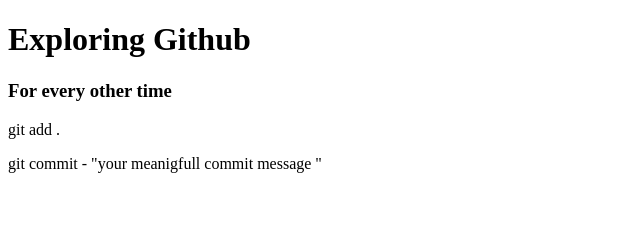
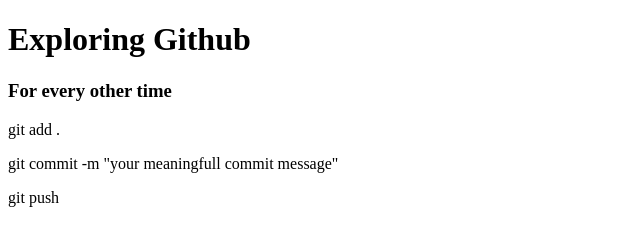
Before and after one commit to sozon59/my-second-github, a plain HTML site: page index.html in a window 1280 px wide. Shown: the whole page, without its empty margins (0-640 px from the left). Drawn offline with Linux system fonts and the light colour scheme.

Commit message:
your meaningfull commit message

```diff
--- a/index.html
+++ b/index.html
@@ -10,7 +10,8 @@
     <div>
         <h3>For every other time </h3>
         <p>git add .</p>
-        <p>git commit - "your meanigfull commit message  "</p>
+        <p>git commit -m "your meaningfull commit message"</p>
+        <p>git push</p>
     </div>
 </body>
 </html>
```
